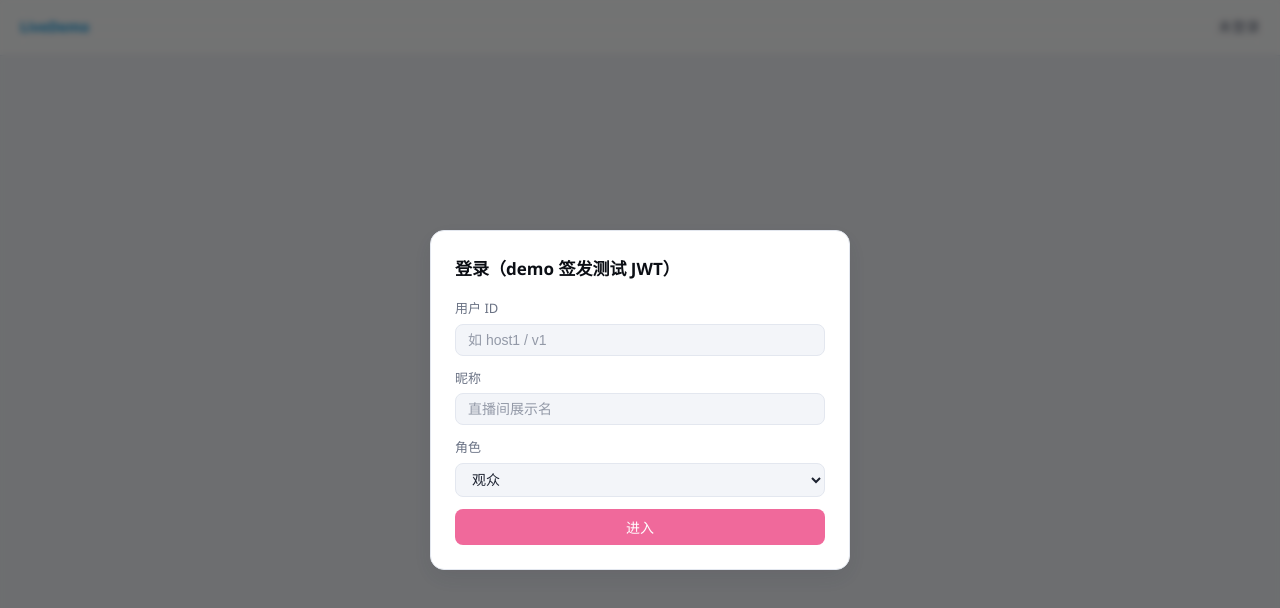
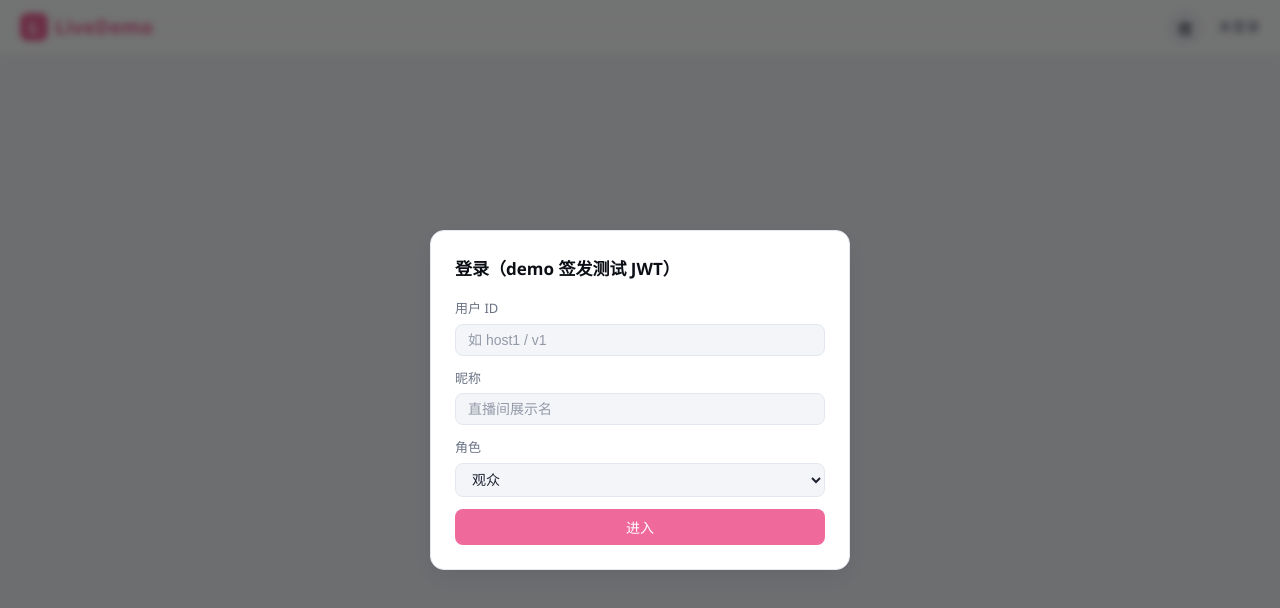
Before and after one commit to future73807/LiveDemo, a React (Vite) app in the folder web/: page /rooms/1 in a window 1280 px wide. Shown: the top 608 px of the page. Built offline with nearby package versions, Linux system fonts and the light colour scheme; no server answers.

Commit message:
feat(web): 顶栏品牌化与日/夜主题切换（用户胶囊头像）

```diff
--- a/web/src/App.tsx
+++ b/web/src/App.tsx
@@ -1,22 +1,52 @@
-import { useEffect } from 'react';
+import { useEffect, useState } from 'react';
 import { Link, Route, Routes, useNavigate } from 'react-router-dom';
 import { AuthProvider, useAuth } from './auth/AuthContext';
+import { nickColor, nickInitial } from './components/nickColor';
 import LoginModal from './components/LoginModal';
 import HomePage from './pages/HomePage';
 import RoomPage from './pages/RoomPage';
 import AdminPage from './pages/AdminPage';
 
+type Theme = 'dark' | 'light';
+
+/** 日/夜主题：localStorage 持久化，默认跟随系统（index.html 已做首屏防闪烁） */
+function useTheme(): { theme: Theme; toggle: () => void } {
+  const [theme, setTheme] = useState<Theme>(() => {
+    const saved = localStorage.getItem('live.theme');
+    if (saved === 'dark' || saved === 'light') return saved;
+    return window.matchMedia?.('(prefers-color-scheme: light)').matches ? 'light' : 'dark';
+  });
+  useEffect(() => {
+    document.documentElement.dataset.theme = theme;
+    localStorage.setItem('live.theme', theme);
+  }, [theme]);
+  return { theme, toggle: () => setTheme(t => (t === 'dark' ? 'light' : 'dark')) };
+}
+
 function Topbar() {
   const { user, logout, isAdmin } = useAuth();
+  const { theme, toggle } = useTheme();
   const navigate = useNavigate();
   return (
     <div className="topbar">
-      <Link to="/"><strong>LiveDemo</strong></Link>
-      {isAdmin && <Link to="/admin">管理后台</Link>}
+      <Link to="/" className="brand"><span className="logo">L</span>LiveDemo</Link>
+      {isAdmin && <Link to="/admin" className="nav-link">管理后台</Link>}
       <div className="spacer" />
+      <button className="theme-toggle" onClick={toggle}
+        title={theme === 'dark' ? '切换到日间模式' : '切换到夜间模式'}
+        aria-label={theme === 'dark' ? '切换到日间模式' : '切换到夜间模式'}>
+        {theme === 'dark' ? '日' : '夜'}
+      </button>
       {user
-        ? <><span className="muted">{user.nickname}（{user.roles.join('/')}）</span>
-            <button onClick={() => { logout(); navigate('/'); }}>退出</button></>
+        ? <>
+            <span className="user-chip">
+              <span className="avatar" style={{ background: nickColor(user.nickname) }}>
+                {nickInitial(user.nickname)}
+              </span>
+              <span className="muted">{user.nickname}（{user.roles.join('/')}）</span>
+            </span>
+            <button className="ghost" onClick={() => { logout(); navigate('/'); }}>退出</button>
+          </>
         : <span className="muted">未登录</span>}
     </div>
   );
```
